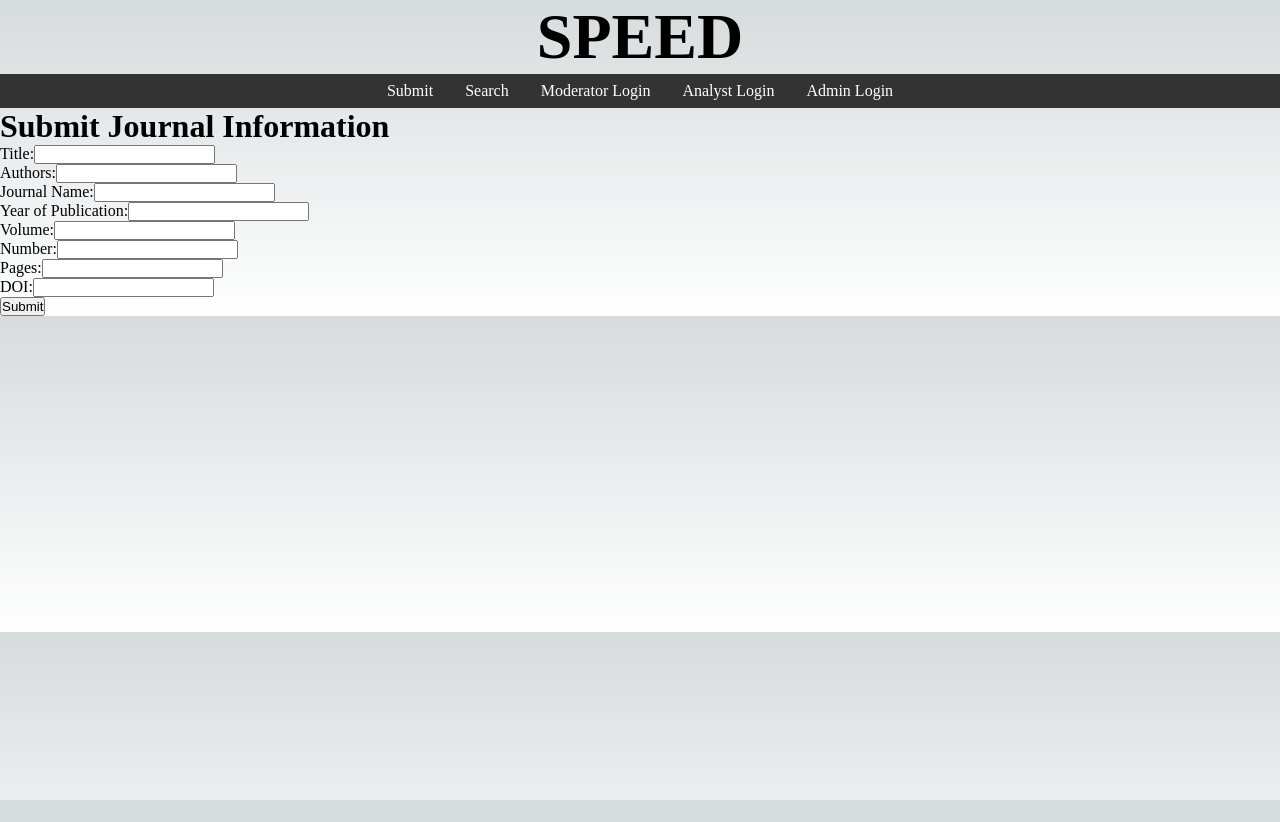
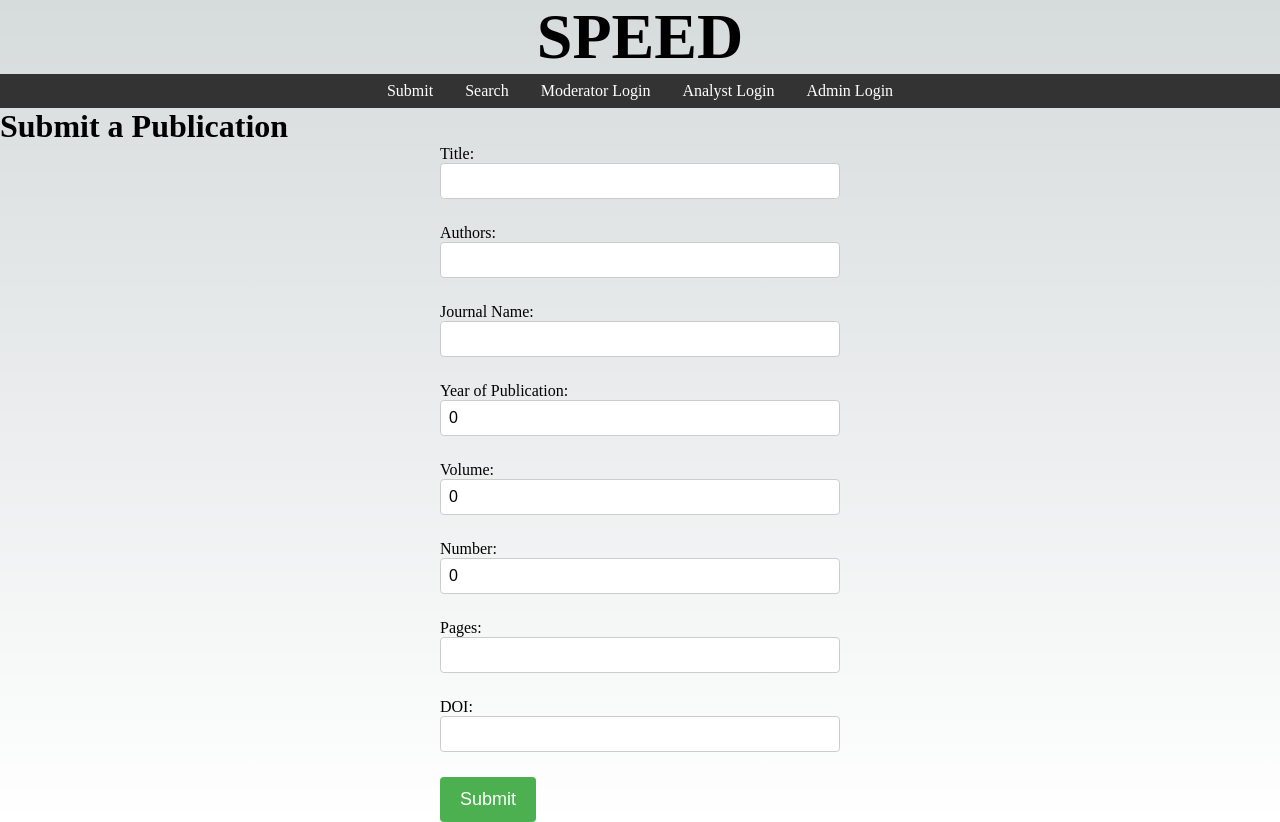
Before and after one commit to travyozza/SPEED, a Next.js app in the folder frontend/: page /SubmitPage in a window 1280 px wide. Before the commit the page ends 800 px from the top, so only its background shows below. Built offline with nearby package versions, Linux system fonts and the light colour scheme.

Commit message:
Form working (no database connection)

```diff
--- a/frontend/package.json
+++ b/frontend/package.json
@@ -17,6 +17,7 @@
     "next": "^13.4.19",
     "react": "18.2.0",
     "react-dom": "18.2.0",
+    "react-interactions": "^0.0.8",
     "react-router-dom": "^6.16.0",
     "typescript": "5.2.2"
   }
--- /dev/null
+++ b/frontend/src/app/Components/SubmitForm.tsx
@@ -0,0 +1,86 @@
+'use client';
+import { useState } from 'react';
+import styles from '../styles/submitform.module.css';
+
+interface SubmitFormProps {
+  onSubmit: (formData: FormData) => void;
+}
+
+interface FormData {
+  title: string;
+  authors: string;
+  journalName: string;
+  yearOfPublication: number;
+  volume: number;
+  number: number;
+  pages: string;
+  DOI: string;
+}
+
+const SubmitForm: React.FC<SubmitFormProps> = ({ onSubmit }) => {
+  const [formData, setFormData] = useState<FormData>({
+    title: '',
+    authors: '',
+    journalName: '',
+    yearOfPublication: 0,
+    volume: 0,
+    number: 0,
+    pages: '',
+    DOI: '',
+  });
+
+  const handleChange = (event: React.ChangeEvent<HTMLInputElement>) => {
+    const { name, value } = event.target;
+    setFormData((prevFormData) => ({
+      ...prevFormData,
+      [name]: value,
+    }));
+  };
+
+  const handleSubmit = (event: React.FormEvent<HTMLFormElement>) => {
+    event.preventDefault();
+    onSubmit(formData);
+  };
+
+  return (
+    <div className={styles.formContainer}>
+      <form onSubmit={handleSubmit}>
+        <label className={styles.label}>
+          Title:
+          <input type="text" name="title" value={formData.title} onChange={handleChange} className={styles.inputField} />
+        </label>
+        <label className={styles.label}>
+          Authors:
+          <input type="text" name="authors" value={formData.authors} onChange={handleChange} className={styles.inputField} />
+        </label>
+        <label className={styles.label}>
+          Journal Name:
+          <input type="text" name="journalName" value={formData.journalName} onChange={handleChange} className={styles.inputField} />
+        </label>
+        <label className={styles.label}>
+          Year of Publication:
+          <input type="number" name="yearOfPublication" value={formData.yearOfPublication} onChange={handleChange} className={styles.inputField} />
+        </label>
+        <label className={styles.label}>
+          Volume:
+          <input type="number" name="volume" value={formData.volume} onChange={handleChange} className={styles.inputField} />
+        </label>
+        <label className={styles.label}>
+          Number:
+          <input type="number" name="number" value={formData.number} onChange={handleChange} className={styles.inputField} />
+        </label>
+        <label className={styles.label}>
+          Pages:
+          <input type="text" name="pages" value={formData.pages} onChange={handleChange} className={styles.inputField} />
+        </label>
+        <label className={styles.label}>
+          DOI:
+          <input type="text" name="DOI" value={formData.DOI} onChange={handleChange} className={styles.inputField} />
+        </label>
+        <button type="submit" className={styles.button}>Submit</button>
+      </form>
+    </div>
+  );
+};
+
+export default SubmitForm;
--- a/frontend/src/app/SubmitPage/page.tsx
+++ b/frontend/src/app/SubmitPage/page.tsx
@@ -1,143 +1,15 @@
-/*
-import React from 'react';
+'use client';
+import SubmitForm from '../components/SubmitForm';
 
-const ArticleSubmitPage: React.FC = () => {
-  return (
-    <div>
-      <h1>SUBMIT PAGE</h1>
-    </div>
-  );
-};
-
-export default ArticleSubmitPage;
-
-*/
-
-import React from 'react';
-//import React, { useState } from 'react';
-
-const SubmitPage: React.FC = () => {
-  /*return (
-    <div>
-      <header className={styles.title}>
-        <h1>SPEED</h1>
-      </header>
-      <Navbar />
-    </div>
-  );*/
-  /*
-  const [formData, setFormData] = useState({
-    title: '',
-    authors: '',
-    journalName: '',
-    yearOfPublication: '',
-    volume: '',
-    number: '',
-    pages: '',
-    doi: '',
-  });
-
-  const handleChange = (e: React.ChangeEvent<HTMLInputElement>) => {
-    const { name, value } = e.target;
-    setFormData({
-      ...formData,
-      [name]: value,
-    });
-  };
-
-  const handleSubmit = (e: React.FormEvent) => {
-    e.preventDefault();
-    // You can handle form submission here, e.g., send the data to an API or perform other actions
+const SubmitPage: NextPage = () => {
+  const handleSubmit = (formData: FormData) => {
     console.log(formData);
   };
-  */
 
   return (
     <div>
-      <h1>Submit Journal Information</h1>
-      <form /*</div>onSubmit={handleSubmit}*/>
-        <div>
-          <label>Title:</label>
-          <input
-            type="text"
-            name="title"
-            //value={formData.title}
-            //onChange={handleChange}
-            required
-          />
-        </div>
-        <div>
-          <label>Authors:</label>
-          <input
-            type="text"
-            name="authors"
-            ///value={formData.authors}
-           // onChange={handleChange}
-            required
-          />
-        </div>
-        <div>
-          <label>Journal Name:</label>
-          <input
-            type="text"
-            name="journalName"
-            //value={formData.journalName}
-            //onChange={handleChange}
-            required
-          />
-        </div>
-        <div>
-          <label>Year of Publication:</label>
-          <input
-            type="text"
-            name="yearOfPublication"
-           // value={formData.yearOfPublication}
-           // onChange={handleChange}
-            required
-          />
-        </div>
-        <div>
-          <label>Volume:</label>
-          <input
-            type="text"
-            name="volume"
-           // value={formData.volume}
-            //onChange={handleChange}
-            required
-          />
-        </div>
-        <div>
-          <label>Number:</label>
-          <input
-            type="text"
-            name="number"
-            //value={formData.number}
-            //onChange={handleChange}
-            required
-          />
-        </div>
-        <div>
-          <label>Pages:</label>
-          <input
-            type="text"
-            name="pages"
-            //value={formData.pages}
-            //onChange={handleChange}
-            required
-          />
-        </div>
-        <div>
-          <label>DOI:</label>
-          <input
-            type="text"
-            name="doi"
-            //value={formData.doi}
-            //onChange={handleChange}
-            required
-          />
-        </div>
-        <button type="submit">Submit</button>
-      </form>
+      <h1>Submit a Publication</h1>
+      <SubmitForm onSubmit={handleSubmit} />
     </div>
   );
 };
--- /dev/null
+++ b/frontend/src/app/styles/submitform.module.css
@@ -0,0 +1,34 @@
+/* SubmitForm.module.css */
+
+.formContainer {
+    max-width: 400px;
+    margin: 0 auto;
+  }
+
+  .label {
+    display: block;
+    margin-bottom: 10px;
+  }
+
+  .inputField {
+    width: 100%;
+    padding: 8px;
+    margin-bottom: 15px;
+    border: 1px solid #ccc;
+    border-radius: 4px;
+    font-size: 16px;
+  }
+
+  .button {
+    background-color: #4caf50;
+    color: white;
+    padding: 12px 20px;
+    border: none;
+    border-radius: 4px;
+    cursor: pointer;
+    font-size: 18px;
+  }
+
+  .button:hover {
+    background-color: #45a049;
+  }
```
Also changed, not shown: 1 other file (tests, documents, lock files or other folders).
